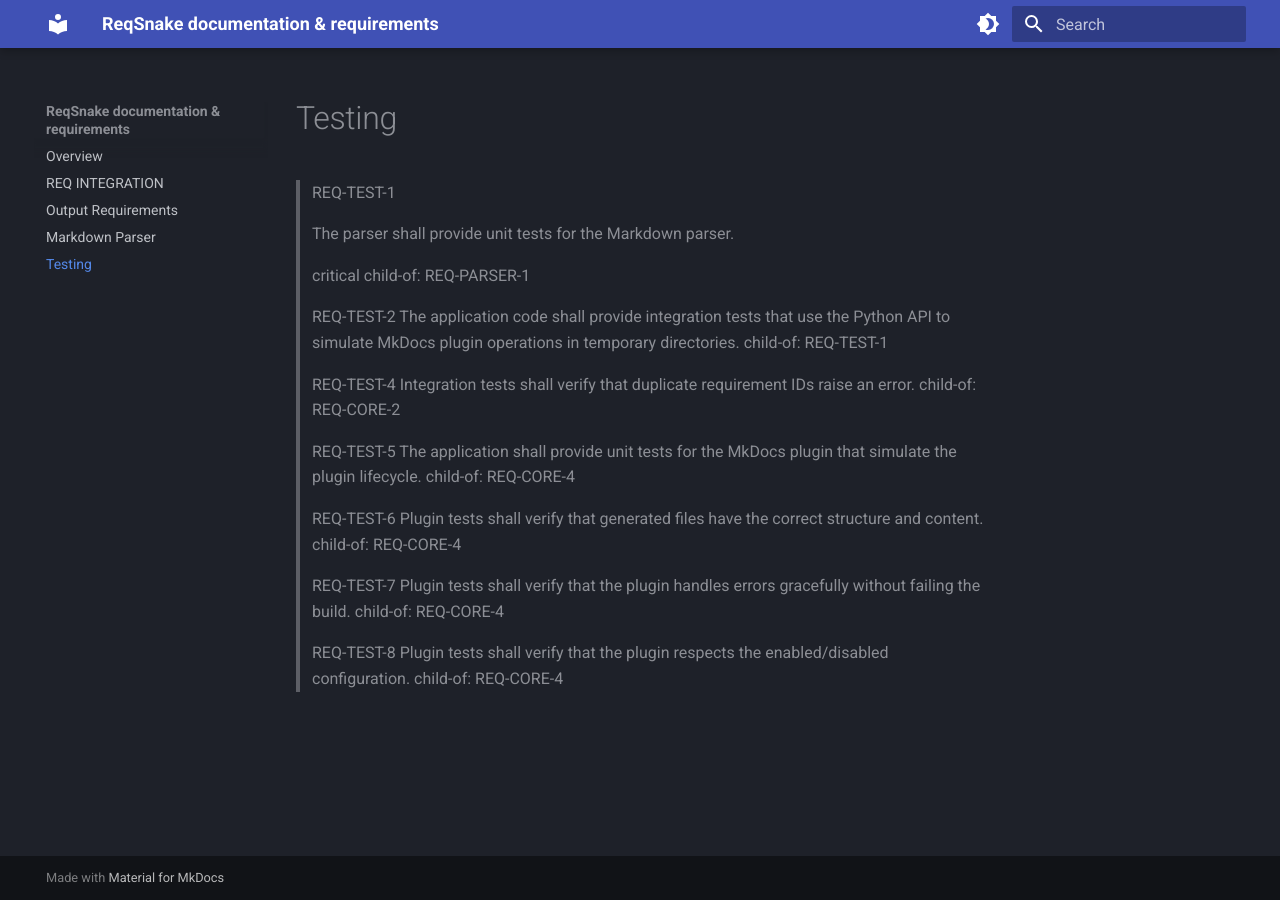
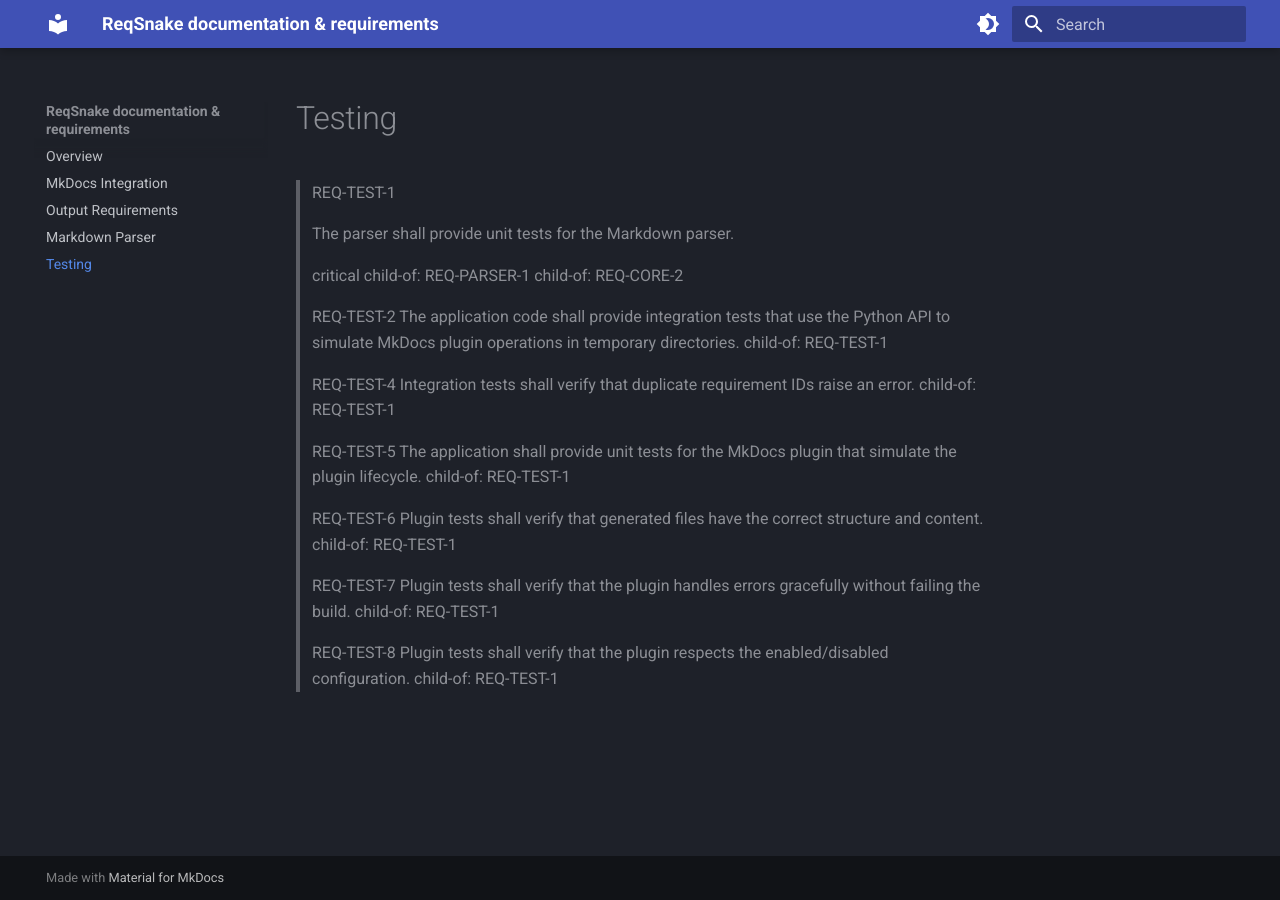
Before and after one commit to Wint3rmute/ReqSnake, an MkDocs documentation site: the page built from docs/REQ-TEST.md, in a window 1280 px wide. Built offline with MkDocs 1.6.1 and Material for MkDocs 9.7.7, drawn with Linux system fonts in a browser that asks for light colours.

Commit message:
Fix requirements after fixing detection of missing parents

```diff
--- a/docs/REQ-INTEGRATION.md
+++ b/docs/REQ-INTEGRATION.md
@@ -1,3 +1,5 @@
+# MkDocs Integration
+
 > REQ-INTEGRATION-1
 >
 > ReqSnake be implemented according to MkDocs best practices regarding plugin development.
--- a/docs/REQ-TEST.md
+++ b/docs/REQ-TEST.md
@@ -6,6 +6,7 @@
 >
 > critical
 > child-of: REQ-PARSER-1
+> child-of: REQ-CORE-2
 
 > REQ-TEST-2
 > The application code shall provide integration tests that use the Python API to simulate MkDocs plugin operations in temporary directories.
@@ -13,20 +14,20 @@
 
 > REQ-TEST-4
 > Integration tests shall verify that duplicate requirement IDs raise an error.
-> child-of: REQ-CORE-2
+> child-of: REQ-TEST-1
 
 > REQ-TEST-5
 > The application shall provide unit tests for the MkDocs plugin that simulate the plugin lifecycle.
-> child-of: REQ-CORE-4
+> child-of: REQ-TEST-1
 
 > REQ-TEST-6
 > Plugin tests shall verify that generated files have the correct structure and content.
-> child-of: REQ-CORE-4
+> child-of: REQ-TEST-1
 
 > REQ-TEST-7
 > Plugin tests shall verify that the plugin handles errors gracefully without failing the build.
-> child-of: REQ-CORE-4
+> child-of: REQ-TEST-1
 
 > REQ-TEST-8
 > Plugin tests shall verify that the plugin respects the enabled/disabled configuration.
-> child-of: REQ-CORE-4
+> child-of: REQ-TEST-1
```
Also changed, not shown: docs/REQ-OUTPUT.md (+5 -5 lines), docs/REQ-PARSER.md (+3 -3 lines), 3 other files.
